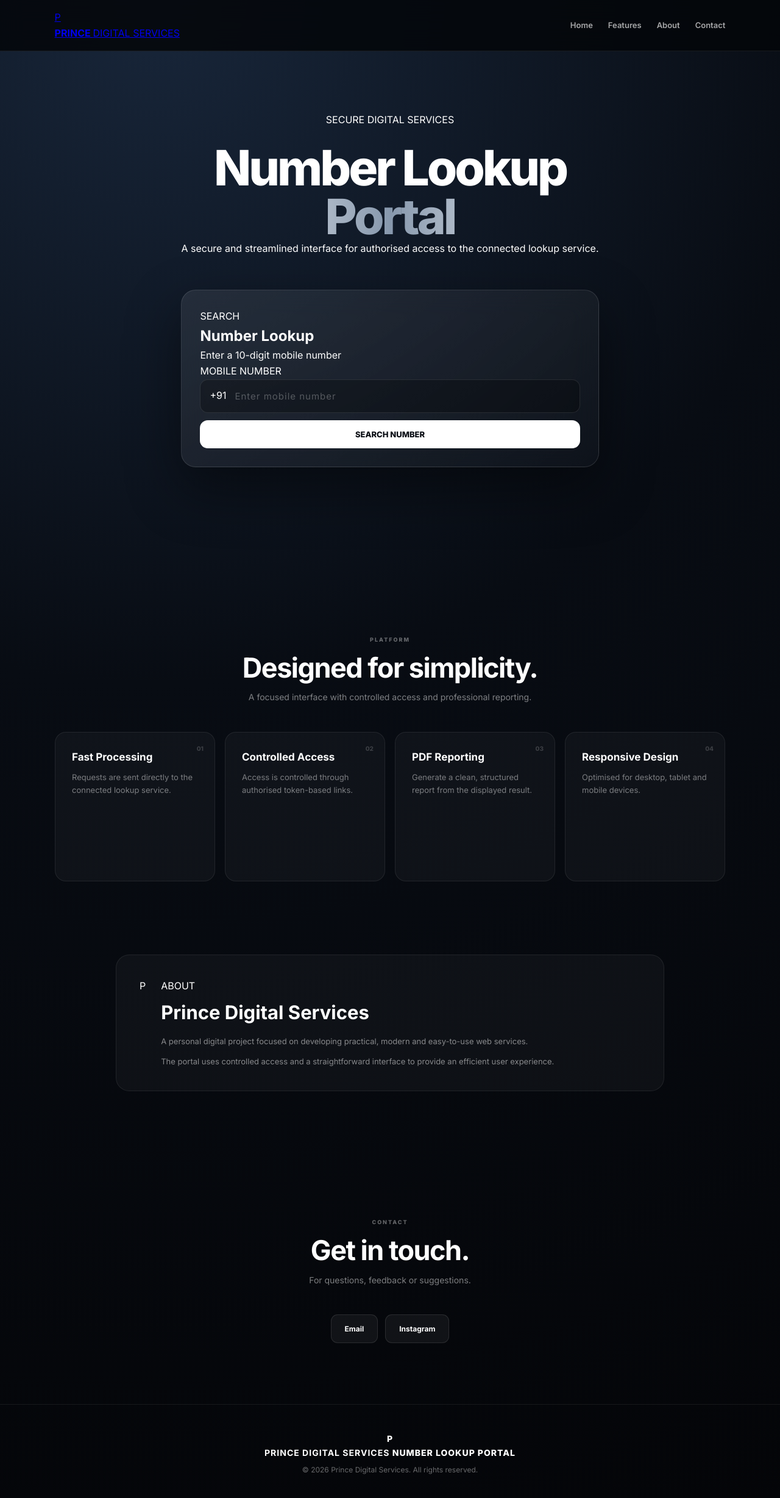
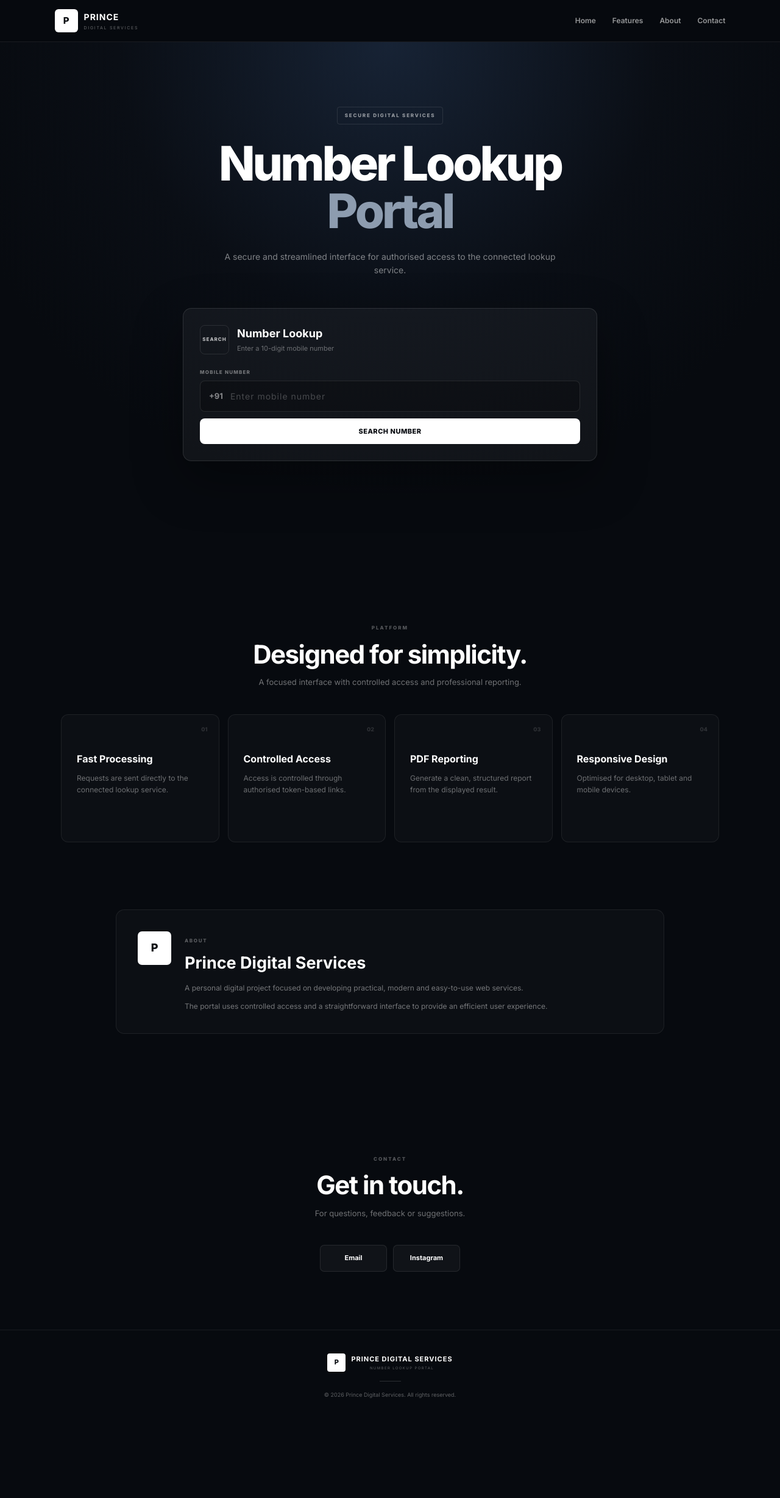
Before and after one commit to princeraj0205/number-lookup, a website: page public/index.html in a window 1280 px wide. Shown: the whole page at 61% size. After the commit the page ends 2332 px from the top, so only its background shows below. Drawn offline with Linux system fonts and the light colour scheme.

Commit message:
Refactor CSS styles and improve layout consistency
Refactor CSS styles for various components, improving layout and design consistency.

```diff
--- a/public/style.css
+++ b/public/style.css
@@ -18,12 +18,7 @@ body {
         sans-serif;
 
     background:
-        radial-gradient(
-            circle at 20% 0%,
-            #18263a 0%,
-            #080c13 42%,
-            #040508 100%
-        );
+        #070a0f;
 
     color: #ffffff;
 
@@ -44,21 +39,21 @@ body {
 
     top: 0;
 
-    z-index: 999;
+    z-index: 1000;
 
     display: flex;
 
+    align-items: center;
+
     justify-content: space-between;
 
-    align-items: center;
-
-    padding: 16px 7%;
+    padding: 15px 7%;
 
     background:
-        rgba(4,6,10,.86);
+        rgba(7,10,15,.92);
 
     backdrop-filter:
-        blur(18px);
+        blur(16px);
 
     border-bottom:
         1px solid
@@ -67,22 +62,26 @@ body {
 }
 
 
-.brand {
+.nav-brand {
 
     display: flex;
 
     align-items: center;
 
-    gap: 11px;
+    gap: 10px;
+
+    color: white;
+
+    text-decoration: none;
 
 }
 
 
-.brand-logo {
+.nav-mark {
 
-    width: 39px;
+    width: 38px;
 
-    height: 39px;
+    height: 38px;
 
     display: flex;
 
@@ -90,20 +89,20 @@ body {
 
     justify-content: center;
 
-    border-radius: 8px;
+    border-radius: 6px;
 
-    background: #ffffff;
+    background: white;
 
-    color: #080c13;
+    color: #080b10;
 
-    font-size: 14px;
+    font-size: 15px;
 
     font-weight: 900;
 
 }
 
 
-.brand-text {
+.nav-brand-text {
 
     display: flex;
 
@@ -112,7 +111,7 @@ body {
 }
 
 
-.brand-text strong {
+.nav-brand-text strong {
 
     font-size: 14px;
 
@@ -121,14 +120,14 @@ body {
 }
 
 
-.brand-text span {
+.nav-brand-text span {
 
     color:
-        rgba(255,255,255,.4);
+        rgba(255,255,255,.38);
 
-    font-size: 8px;
+    font-size: 7px;
 
-    letter-spacing: 1.5px;
+    letter-spacing: 1.7px;
 
 }
 
@@ -137,7 +136,7 @@ body {
 
     display: flex;
 
-    gap: 25px;
+    gap: 27px;
 
 }
 
@@ -145,22 +144,22 @@ body {
 .navbar nav a {
 
     color:
-        rgba(255,255,255,.65);
+        rgba(255,255,255,.58);
 
     text-decoration: none;
 
-    font-size: 13px;
+    font-size: 12px;
 
     font-weight: 600;
 
-    transition: .25s;
+    transition: .2s;
 
 }
 
 
 .navbar nav a:hover {
 
-    color: #ffffff;
+    color: white;
 
 }
 
@@ -174,71 +173,51 @@ body {
     min-height: 850px;
 
     padding:
-        100px 20px 90px;
+        105px 20px 90px;
 
-    display: flex;
+    background:
+        radial-gradient(
+            circle at 50% 0%,
+            #172335 0%,
+            #0a0e15 42%,
+            #070a0f 70%
+        );
 
-    flex-direction: column;
+}
 
-    align-items: center;
+
+.hero-inner {
+
+    max-width: 820px;
+
+    margin: auto;
 
     text-align: center;
 
 }
 
 
-.hero-content {
+.eyebrow {
 
-    max-width: 780px;
-
-}
-
-
-.top-badge {
-
-    display: inline-flex;
-
-    align-items: center;
-
-    gap: 8px;
+    display: inline-block;
 
     padding:
-        7px 13px;
+        7px 12px;
 
     border:
         1px solid
-        rgba(255,255,255,.12);
+        rgba(255,255,255,.1);
 
-    border-radius: 30px;
-
-    background:
-        rgba(255,255,255,.045);
+    border-radius: 4px;
 
     color:
-        rgba(255,255,255,.7);
+        rgba(255,255,255,.55);
 
-    font-size: 10px;
+    font-size: 8px;
 
     font-weight: 800;
 
-    letter-spacing: 1.5px;
-
-}
-
-
-.badge-dot {
-
-    width: 7px;
-
-    height: 7px;
-
-    border-radius: 50%;
-
-    background: #7dffb2;
-
-    box-shadow:
-        0 0 12px
-        rgba(125,255,178,.8);
+    letter-spacing: 1.8px;
 
 }
 
@@ -248,7 +227,7 @@ body {
     margin-top: 25px;
 
     font-size:
-        clamp(46px,7vw,80px);
+        clamp(48px,7vw,78px);
 
     line-height: 1;
 
@@ -263,32 +242,23 @@ body {
 
     display: block;
 
-    background:
-        linear-gradient(
-            90deg,
-            #ffffff,
-            #8798ad,
-            #ffffff
-        );
-
-    -webkit-background-clip: text;
-
-    -webkit-text-fill-color: transparent;
+    color:
+        #8d9caf;
 
 }
 
 
-.hero-content > p {
+.hero-description {
 
-    max-width: 650px;
+    max-width: 590px;
 
     margin:
         25px auto 0;
 
     color:
-        rgba(255,255,255,.55);
+        rgba(255,255,255,.48);
 
-    font-size: 16px;
+    font-size: 14px;
 
 }
 
@@ -299,56 +269,49 @@ body {
 
 .lookup-card {
 
-    width:
-        min(720px,100%);
+    max-width: 680px;
 
-    margin-top: 55px;
+    margin:
+        50px auto 0;
 
-    padding: 30px;
+    padding: 27px;
 
     text-align: left;
 
+    background:
+        rgba(255,255,255,.045);
+
     border:
         1px solid
-        rgba(255,255,255,.12);
+        rgba(255,255,255,.11);
 
-    border-radius: 24px;
-
-    background:
-        linear-gradient(
-            145deg,
-            rgba(255,255,255,.085),
-            rgba(255,255,255,.025)
-        );
+    border-radius: 14px;
 
     box-shadow:
-        0 35px 90px
-        rgba(0,0,0,.45);
-
-    backdrop-filter:
-        blur(20px);
+        0 30px 80px
+        rgba(0,0,0,.35);
 
 }
 
 
-.lookup-heading {
+.card-top {
 
     display: flex;
 
     align-items: center;
 
-    gap: 14px;
+    gap: 13px;
 
     margin-bottom: 23px;
 
 }
 
 
-.lookup-icon {
+.card-symbol {
 
-    width: 51px;
+    width: 48px;
 
-    height: 51px;
+    height: 48px;
 
     display: flex;
 
@@ -356,31 +319,57 @@ body {
 
     justify-content: center;
 
-    border-radius: 14px;
+    border:
+        1px solid
+        rgba(255,255,255,.1);
 
-    background:
-        rgba(255,255,255,.07);
+    border-radius: 8px;
 
-    font-size: 23px;
+    color:
+        rgba(255,255,255,.7);
+
+    font-size: 8px;
+
+    font-weight: 800;
+
+    letter-spacing: 1px;
 
 }
 
 
-.lookup-heading h2 {
+.card-top h2 {
 
-    font-size: 20px;
+    font-size: 18px;
 
 }
 
 
-.lookup-heading p {
+.card-top p {
 
     margin-top: 2px;
 
     color:
-        rgba(255,255,255,.43);
+        rgba(255,255,255,.38);
 
-    font-size: 12px;
+    font-size: 11px;
+
+}
+
+
+.lookup-card label {
+
+    display: block;
+
+    margin-bottom: 7px;
+
+    color:
+        rgba(255,255,255,.42);
+
+    font-size: 8px;
+
+    font-weight: 800;
+
+    letter-spacing: 1.2px;
 
 }
 
@@ -395,29 +384,29 @@ body {
 
     align-items: center;
 
-    gap: 10px;
+    gap: 9px;
 
     padding:
-        3px 15px;
+        3px 14px;
 
     border:
         1px solid
         rgba(255,255,255,.1);
 
-    border-radius: 13px;
+    border-radius: 8px;
 
     background:
-        rgba(0,0,0,.28);
+        rgba(0,0,0,.25);
 
 }
 
 
-.country-code {
+.number-input span {
 
     color:
-        rgba(255,255,255,.55);
+        rgba(255,255,255,.5);
 
-    font-size: 14px;
+    font-size: 13px;
 
     font-weight: 700;
 
@@ -429,7 +418,7 @@ body {
     width: 100%;
 
     padding:
-        14px 4px;
+        13px 3px;
 
     border: none;
 
@@ -441,7 +430,7 @@ body {
 
     font-family: inherit;
 
-    font-size: 15px;
+    font-size: 14px;
 
     letter-spacing: 1px;
 
@@ -451,40 +440,42 @@ body {
 .number-input input::placeholder {
 
     color:
-        rgba(255,255,255,.28);
+        rgba(255,255,255,.24);
 
 }
 
 
 /* =====================================================
-   SEARCH BUTTON
+   BUTTON
 ===================================================== */
 
 #lookupBtn {
 
     width: 100%;
 
-    margin-top: 12px;
+    margin-top: 11px;
 
-    padding: 15px;
+    padding: 14px;
 
     border: none;
 
-    border-radius: 13px;
+    border-radius: 8px;
 
     background: #ffffff;
 
-    color: #080c13;
+    color: #080b10;
 
     font-family: inherit;
 
-    font-size: 13px;
+    font-size: 11px;
 
     font-weight: 800;
 
+    letter-spacing: .5px;
+
     cursor: pointer;
 
-    transition: .25s;
+    transition: .2s;
 
 }
 
@@ -492,11 +483,11 @@ body {
 #lookupBtn:hover {
 
     transform:
-        translateY(-2px);
+        translateY(-1px);
 
     box-shadow:
-        0 12px 30px
-        rgba(255,255,255,.12);
+        0 10px 25px
+        rgba(255,255,255,.1);
 
 }
 
@@ -529,14 +520,14 @@ body {
 
 .message {
 
-    margin-top: 14px;
+    margin-top: 13px;
 
     padding:
-        12px 14px;
+        11px 13px;
 
-    border-radius: 11px;
+    border-radius: 7px;
 
-    font-size: 12px;
+    font-size: 11px;
 
     font-weight: 600;
 
@@ -545,14 +536,14 @@ body {
 
 .message.success {
 
-    color: #9af1bd;
+    color: #9be4b6;
 
     background:
-        rgba(50,200,120,.09);
+        rgba(60,190,110,.08);
 
     border:
         1px solid
-        rgba(50,200,120,.2);
+        rgba(60,190,110,.18);
 
 }
 
@@ -562,11 +553,11 @@ body {
     color: #ffaaaa;
 
     background:
-        rgba(255,60,60,.08);
+        rgba(220,60,60,.08);
 
     border:
         1px solid
-        rgba(255,60,60,.2);
+        rgba(220,60,60,.18);
 
 }
 
@@ -577,15 +568,15 @@ body {
 
 .result-box {
 
-    margin-top: 20px;
+    margin-top: 18px;
 
-    padding: 18px;
+    padding: 16px;
 
     border:
         1px solid
         rgba(255,255,255,.09);
 
-    border-radius: 15px;
+    border-radius: 9px;
 
     background:
         rgba(0,0,0,.25);
@@ -593,61 +584,61 @@ body {
 }
 
 
-.result-header {
+.result-top {
 
     display: flex;
 
+    align-items: center;
+
     justify-content: space-between;
-
-    align-items: center;
 
     gap: 10px;
 
-    margin-bottom: 15px;
+    margin-bottom: 13px;
 
 }
 
 
-.result-label {
+.result-eyebrow {
 
     color:
-        rgba(255,255,255,.38);
+        rgba(255,255,255,.32);
 
-    font-size: 9px;
+    font-size: 8px;
 
     font-weight: 800;
 
-    letter-spacing: 1.5px;
+    letter-spacing: 1.3px;
 
 }
 
 
-.result-header h3 {
+.result-top h3 {
 
     margin-top: 2px;
 
-    font-size: 17px;
+    font-size: 15px;
 
 }
 
 
-.completed-badge {
+.status {
 
     padding:
-        5px 9px;
+        5px 8px;
+
+    border:
+        1px solid
+        rgba(100,210,140,.18);
 
     border-radius: 20px;
 
+    color: #9be4b6;
+
     background:
-        rgba(80,220,140,.09);
+        rgba(100,210,140,.07);
 
-    border:
-        1px solid
-        rgba(80,220,140,.18);
-
-    color: #91edb6;
-
-    font-size: 8px;
+    font-size: 7px;
 
     font-weight: 800;
 
@@ -656,25 +647,25 @@ body {
 
 #result {
 
-    max-height: 500px;
+    max-height: 480px;
 
     overflow: auto;
 
-    padding: 15px;
+    padding: 14px;
 
-    border-radius: 10px;
+    border-radius: 7px;
 
     background:
         rgba(0,0,0,.35);
 
     color:
-        rgba(255,255,255,.75);
+        rgba(255,255,255,.7);
 
     font-family:
         "Courier New",
         monospace;
 
-    font-size: 12px;
+    font-size: 11px;
 
     line-height: 1.7;
 
@@ -694,33 +685,33 @@ body {
     display: grid;
 
     grid-template-columns:
-        1fr 1.4fr 1fr;
+        1fr 1.3fr 1fr;
 
-    gap: 9px;
+    gap: 8px;
 
-    margin-top: 12px;
+    margin-top: 10px;
 
 }
 
 
 .result-actions button {
 
-    padding: 11px 8px;
+    padding: 10px 7px;
 
     border:
         1px solid
-        rgba(255,255,255,.1);
+        rgba(255,255,255,.09);
 
-    border-radius: 10px;
+    border-radius: 7px;
 
     background:
-        rgba(255,255,255,.045);
+        rgba(255,255,255,.04);
 
     color: white;
 
     font-family: inherit;
 
-    font-size: 11px;
+    font-size: 9px;
 
     font-weight: 700;
 
@@ -734,43 +725,40 @@ body {
 .result-actions button:hover {
 
     background:
-        rgba(255,255,255,.09);
-
-    transform:
-        translateY(-1px);
+        rgba(255,255,255,.08);
 
 }
 
 
-.result-actions .pdf-action {
+.result-actions .primary-action {
 
     background:
         rgba(255,255,255,.09);
 
     border-color:
-        rgba(255,255,255,.18);
+        rgba(255,255,255,.16);
 
 }
 
 
 /* =====================================================
-   GENERAL SECTION
+   SECTIONS
 ===================================================== */
 
 .section {
 
     padding:
-        100px 7%;
+        95px 7%;
 
 }
 
 
 .section-heading {
 
-    max-width: 650px;
+    max-width: 620px;
 
     margin:
-        0 auto 45px;
+        0 auto 42px;
 
     text-align: center;
 
@@ -780,9 +768,9 @@ body {
 .section-heading > span {
 
     color:
-        rgba(255,255,255,.38);
+        rgba(255,255,255,.32);
 
-    font-size: 9px;
+    font-size: 8px;
 
     font-weight: 800;
 
@@ -796,7 +784,7 @@ body {
     margin-top: 10px;
 
     font-size:
-        clamp(30px,5vw,45px);
+        clamp(29px,4vw,42px);
 
     line-height: 1.1;
 
@@ -807,12 +795,12 @@ body {
 
 .section-heading p {
 
-    margin-top: 13px;
+    margin-top: 12px;
 
     color:
-        rgba(255,255,255,.48);
+        rgba(255,255,255,.42);
 
-    font-size: 14px;
+    font-size: 13px;
 
 }
 
@@ -823,7 +811,7 @@ body {
 
 .features-grid {
 
-    max-width: 1100px;
+    max-width: 1080px;
 
     margin: auto;
 
@@ -832,7 +820,7 @@ body {
     grid-template-columns:
         repeat(4,1fr);
 
-    gap: 16px;
+    gap: 14px;
 
 }
 
@@ -841,22 +829,20 @@ body {
 
     position: relative;
 
-    min-height: 245px;
+    min-height: 210px;
 
-    padding: 27px;
-
-    overflow: hidden;
+    padding: 25px;
 
     border:
         1px solid
-        rgba(255,255,255,.08);
+        rgba(255,255,255,.07);
 
-    border-radius: 18px;
+    border-radius: 12px;
 
     background:
-        rgba(255,255,255,.035);
+        rgba(255,255,255,.025);
 
-    transition: .3s;
+    transition: .25s;
 
 }
 
@@ -864,10 +850,10 @@ body {
 .feature-card:hover {
 
     transform:
-        translateY(-6px);
+        translateY(-4px);
 
-    background:
-        rgba(255,255,255,.06);
+    border-color:
+        rgba(255,255,255,.14);
 
 }
 
@@ -876,32 +862,25 @@ body {
 
     position: absolute;
 
-    top: 18px;
+    top: 17px;
 
     right: 18px;
 
     color:
-        rgba(255,255,255,.18);
+        rgba(255,255,255,.14);
 
-    font-size: 10px;
+    font-size: 9px;
 
     font-weight: 800;
 
 }
 
 
-.feature-icon {
-
-    margin-bottom: 20px;
-
-    font-size: 29px;
-
-}
-
-
 .feature-card h3 {
 
-    font-size: 17px;
+    margin-top: 35px;
+
+    font-size: 16px;
 
 }
 
@@ -911,9 +890,9 @@ body {
     margin-top: 9px;
 
     color:
-        rgba(255,255,255,.45);
+        rgba(255,255,255,.4);
 
-    font-size: 13px;
+    font-size: 12px;
 
 }
 
@@ -924,7 +903,7 @@ body {
 
 .about-section {
 
-    padding-top: 20px;
+    padding-top: 15px;
 
 }
 
@@ -937,29 +916,31 @@ body {
 
     display: flex;
 
-    gap: 25px;
+    align-items: flex-start;
 
-    padding: 38px;
+    gap: 22px;
+
+    padding: 35px;
 
     border:
         1px solid
-        rgba(255,255,255,.08);
+        rgba(255,255,255,.07);
 
-    border-radius: 22px;
+    border-radius: 14px;
 
     background:
-        rgba(255,255,255,.035);
+        rgba(255,255,255,.025);
 
 }
 
 
-.about-logo {
+.about-mark {
 
     flex-shrink: 0;
 
-    width: 62px;
+    width: 55px;
 
-    height: 62px;
+    height: 55px;
 
     display: flex;
 
@@ -967,11 +948,11 @@ body {
 
     justify-content: center;
 
-    border-radius: 13px;
+    border-radius: 7px;
 
     background: white;
 
-    color: #080c13;
+    color: #080b10;
 
     font-size: 18px;
 
@@ -980,39 +961,37 @@ body {
 }
 
 
-.section-mini {
+.section-label {
 
     color:
-        rgba(255,255,255,.35);
+        rgba(255,255,255,.32);
 
-    font-size: 9px;
+    font-size: 8px;
 
     font-weight: 800;
 
-    letter-spacing: 2px;
+    letter-spacing: 1.7px;
 
 }
 
 
 .about-card h2 {
 
-    margin-top: 6px;
+    margin-top: 5px;
 
-    font-size: 31px;
+    font-size: 27px;
 
 }
 
 
 .about-card p {
 
-    max-width: 680px;
-
-    margin-top: 12px;
+    margin-top: 10px;
 
     color:
-        rgba(255,255,255,.5);
+        rgba(255,255,255,.43);
 
-    font-size: 13px;
+    font-size: 12px;
 
 }
 
@@ -1034,47 +1013,46 @@ body {
 
     justify-content: center;
 
+    gap: 10px;
+
     flex-wrap: wrap;
-
-    gap: 12px;
 
 }
 
 
 .contact-button {
 
+    min-width: 110px;
+
     padding:
-        13px 22px;
+        12px 20px;
 
     border:
         1px solid
-        rgba(255,255,255,.1);
+        rgba(255,255,255,.09);
 
-    border-radius: 11px;
+    border-radius: 7px;
 
     background:
-        rgba(255,255,255,.05);
+        rgba(255,255,255,.04);
 
     color: white;
 
     text-decoration: none;
 
-    font-size: 12px;
+    font-size: 11px;
 
     font-weight: 700;
 
-    transition: .25s;
+    transition: .2s;
 
 }
 
 
 .contact-button:hover {
 
-    transform:
-        translateY(-2px);
-
     background:
-        rgba(255,255,255,.09);
+        rgba(255,255,255,.08);
 
 }
 
@@ -1086,7 +1064,7 @@ body {
 footer {
 
     padding:
-        45px 20px;
+        38px 20px;
 
     text-align: center;
 
@@ -1095,42 +1073,93 @@ footer {
         rgba(255,255,255,.07);
 
     color:
-        rgba(255,255,255,.4);
+        rgba(255,255,255,.35);
 
 }
 
 
 .footer-brand {
 
+    display: flex;
+
+    align-items: center;
+
+    justify-content: center;
+
+    gap: 9px;
+
+}
+
+
+.footer-mark {
+
+    width: 30px;
+
+    height: 30px;
+
+    display: flex;
+
+    align-items: center;
+
+    justify-content: center;
+
+    border-radius: 4px;
+
+    background: white;
+
+    color: #080b10;
+
+    font-size: 11px;
+
+    font-weight: 900;
+
+}
+
+
+.footer-brand strong {
+
+    display: block;
+
     color: white;
 
-    font-size: 14px;
-
-    font-weight: 800;
+    font-size: 11px;
 
     letter-spacing: 1px;
 
 }
 
 
-footer p {
+.footer-brand span {
 
-    margin-top: 7px;
+    display: block;
 
-    font-size: 12px;
+    margin-top: 1px;
+
+    font-size: 6px;
+
+    letter-spacing: 1.4px;
 
 }
 
 
-footer small {
+.footer-line {
 
-    display: block;
+    width: 35px;
 
-    margin-top: 7px;
+    height: 1px;
 
-    font-size: 10px;
+    margin:
+        15px auto;
 
-    opacity: .65;
+    background:
+        rgba(255,255,255,.15);
+
+}
+
+
+footer p {
+
+    font-size: 9px;
 
 }
 
@@ -1160,7 +1189,7 @@ footer small {
     .navbar {
 
         padding:
-            14px 20px;
+            13px 18px;
 
     }
 
@@ -1177,23 +1206,23 @@ footer small {
         min-height: auto;
 
         padding:
-            75px 18px 70px;
+            75px 17px 70px;
 
     }
 
 
     .hero h1 {
 
-        font-size: 49px;
+        font-size: 48px;
 
         letter-spacing: -2.5px;
 
     }
 
 
-    .hero-content > p {
+    .hero-description {
 
-        font-size: 14px;
+        font-size: 13px;
 
     }
 
@@ -1202,7 +1231,7 @@ footer small {
 
         padding: 20px;
 
-        margin-top: 40px;
+        margin-top: 38px;
 
     }
 
@@ -1217,7 +1246,7 @@ footer small {
     .section {
 
         padding:
-            75px 20px;
+            70px 20px;
 
     }
 
@@ -1237,13 +1266,4 @@ footer small {
 
     }
 
-
-    .about-logo {
-
-        width: 55px;
-
-        height: 55px;
-
-    }
-
 }
```
